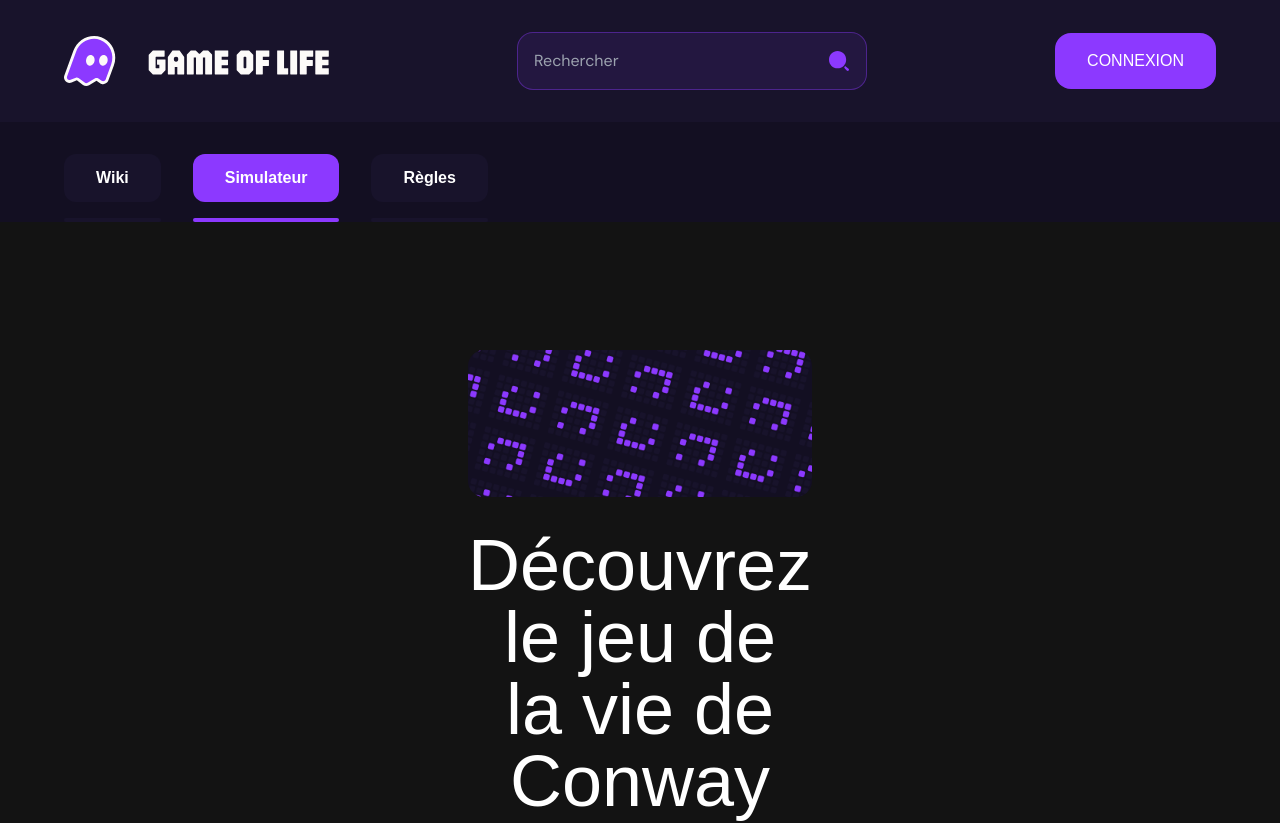
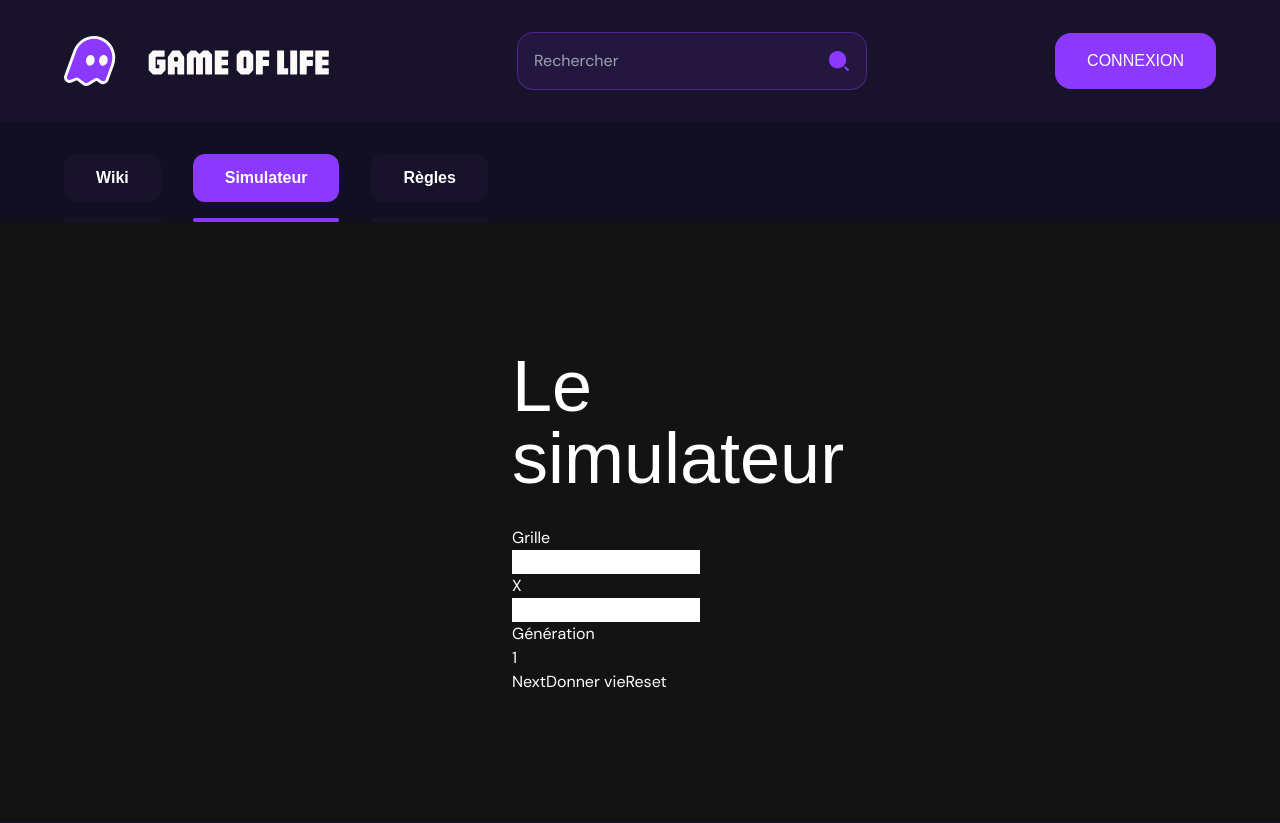
Before and after one commit to git2bezbar/game-of-life, a Vue app: page /simulator in a window 1280 px wide. Shown: the top 823 px of the page. Built offline with nearby package versions, Linux system fonts and the light colour scheme; a web font is replaced by a local one.

Commit message:
create page + architecture page

```diff
--- a/src/router/index.js
+++ b/src/router/index.js
@@ -1,6 +1,7 @@
 import { createRouter, createWebHistory } from 'vue-router'
 import HomeView from '../views/HomeView.vue'
 import RulesView from '../views/RulesView.vue'
+import SimulatorView from '../views/SimulatorView.vue'
 
 const router = createRouter({
   history: createWebHistory(import.meta.env.BASE_URL),
@@ -18,7 +19,7 @@ const router = createRouter({
     {
       path: '/simulator',
       name: 'simulator',
-      component: HomeView
+      component: SimulatorView
     },
     {
       path: '/rules',
--- /dev/null
+++ b/src/views/SimulatorView.vue
@@ -0,0 +1,31 @@
+<script setup>
+  import HeaderComponent from '../components/Header/HeaderComponent.vue'
+  import FooterComponent from '../components/Footer/FooterComponent.vue'
+</script>
+
+<template>
+    <HeaderComponent />
+    <main class="flex flex-col items-start justify-start px-[512px] py-32 gap-8">
+        <h1 class="text-7xl">Le simulateur</h1>
+        <div>
+            <div>
+                <p>Grille</p>
+                <div>
+                    <input type="number">
+                    <p>X</p>
+                    <input type="number">
+                </div>
+            </div>
+            <div>
+                <p>Génération</p>
+                <p>1</p>
+                <div>
+                    <button>Next</button>
+                    <button>Donner vie</button>
+                    <button>Reset</button>
+                </div>
+            </div>
+        </div>
+    </main>
+    <FooterComponent />
+</template>
```
